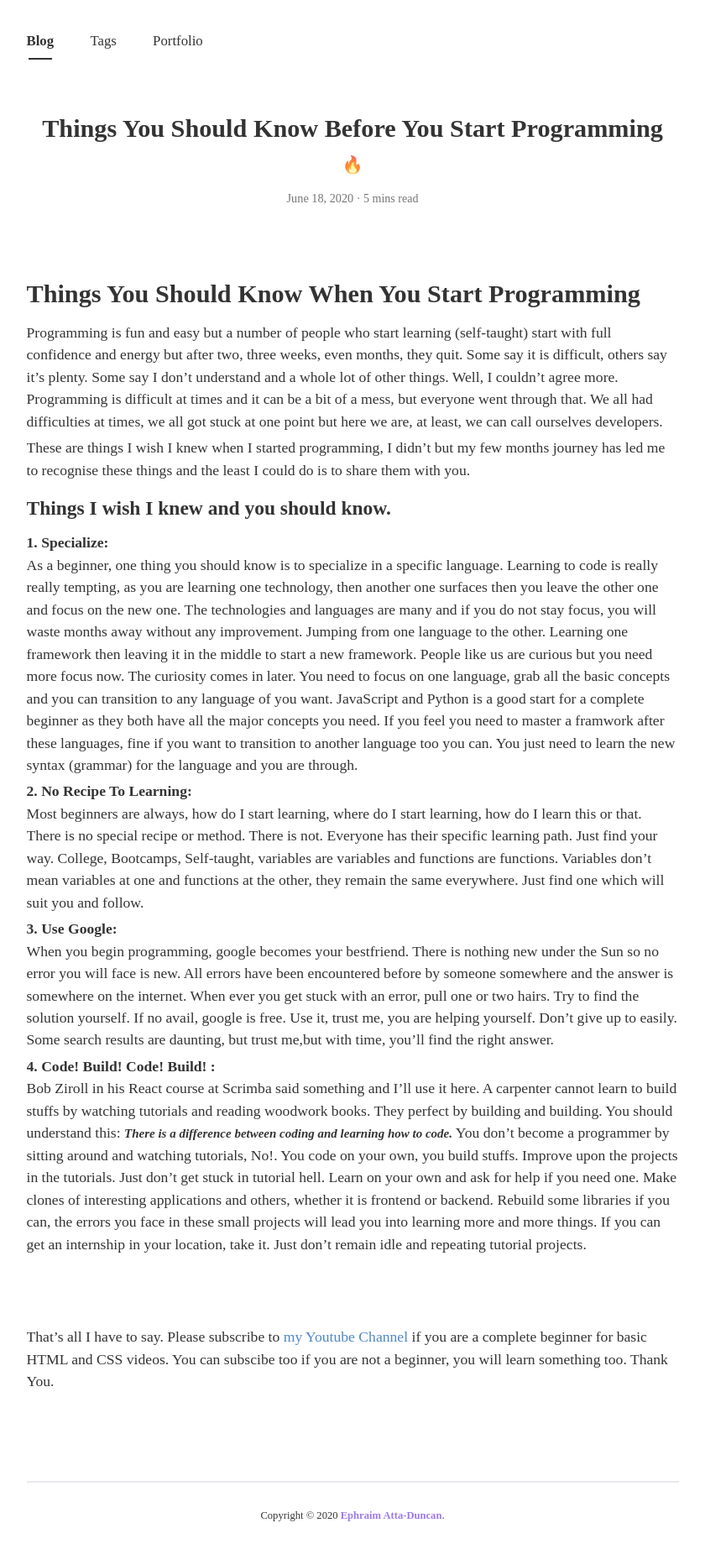
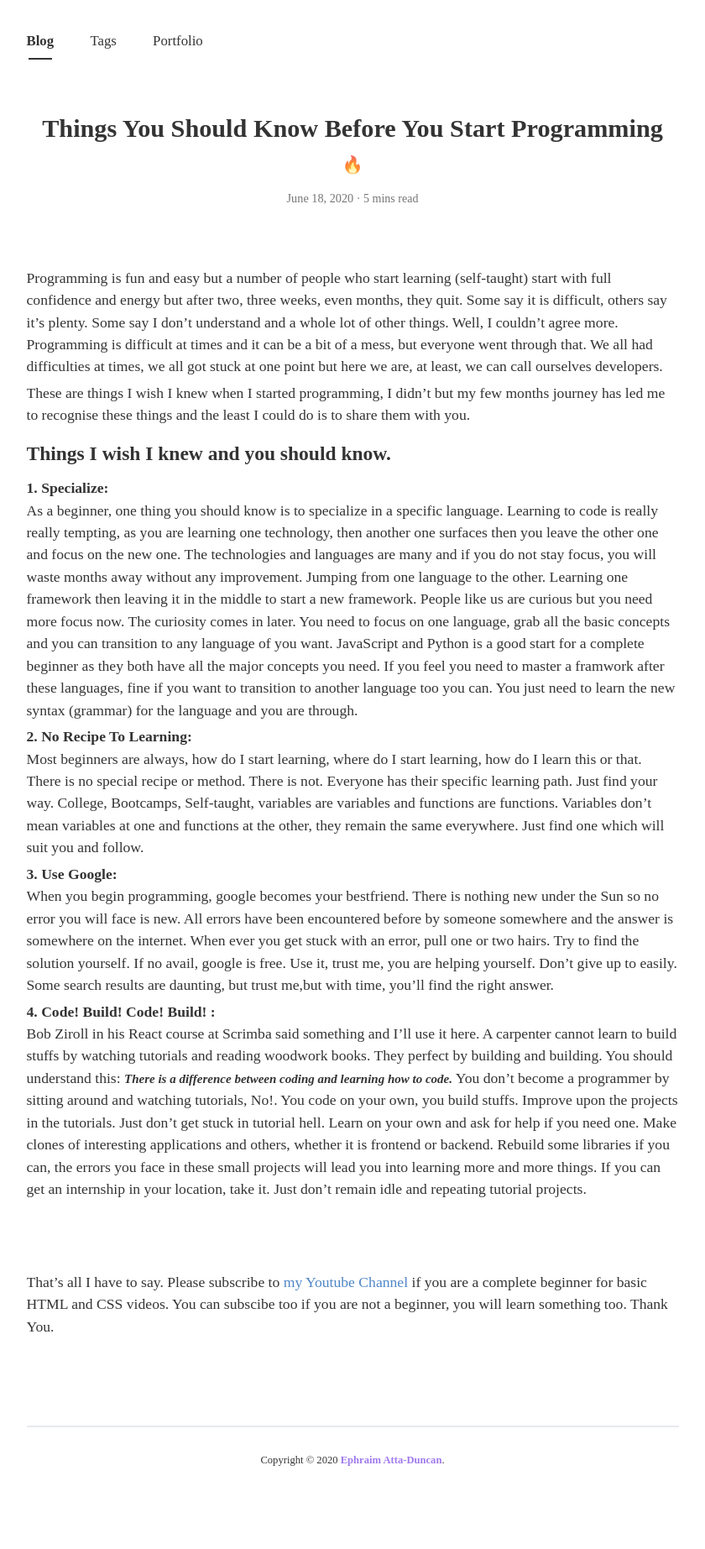
Before and after one commit to ephraimduncan/dephraiim.github.io, a Jekyll site: the page built from _posts/2020-06-18-what-you-should-know-before-you-start-programming.md, in a window 1280 px wide. Shown: the whole page at 84% size, without its empty margins (220-1060 px from the left). Built offline with Jekyll 4.4.1, drawn with Linux system fonts in a browser that asks for light colours; nearby versions of some CDN libraries; some web fonts are replaced; comment, search, counter and statistics services are not loaded; after the commit the page ends 1779 px from its top, so only the background shows below that.

```diff
--- a/_posts/2020-06-18-what-you-should-know-before-you-start-programming.md
+++ b/_posts/2020-06-18-what-you-should-know-before-you-start-programming.md
@@ -7,7 +7,6 @@ author: Ephraim Atta-Duncan
 comments: True
 ---
 
-# Things You Should Know When You Start Programming
 
 Programming is fun and easy but a number of people who start learning (self-taught) start with full confidence and energy but after two, three weeks, even months, they quit. Some say it is difficult, others say it's plenty. Some say I don't understand and a whole lot of other things. Well, I couldn't agree more. Programming is difficult at times and it can be a bit of a mess, but everyone went through that. We all had difficulties at times, we all got stuck at one point but here we are, at least, we can call ourselves developers.
 
```
